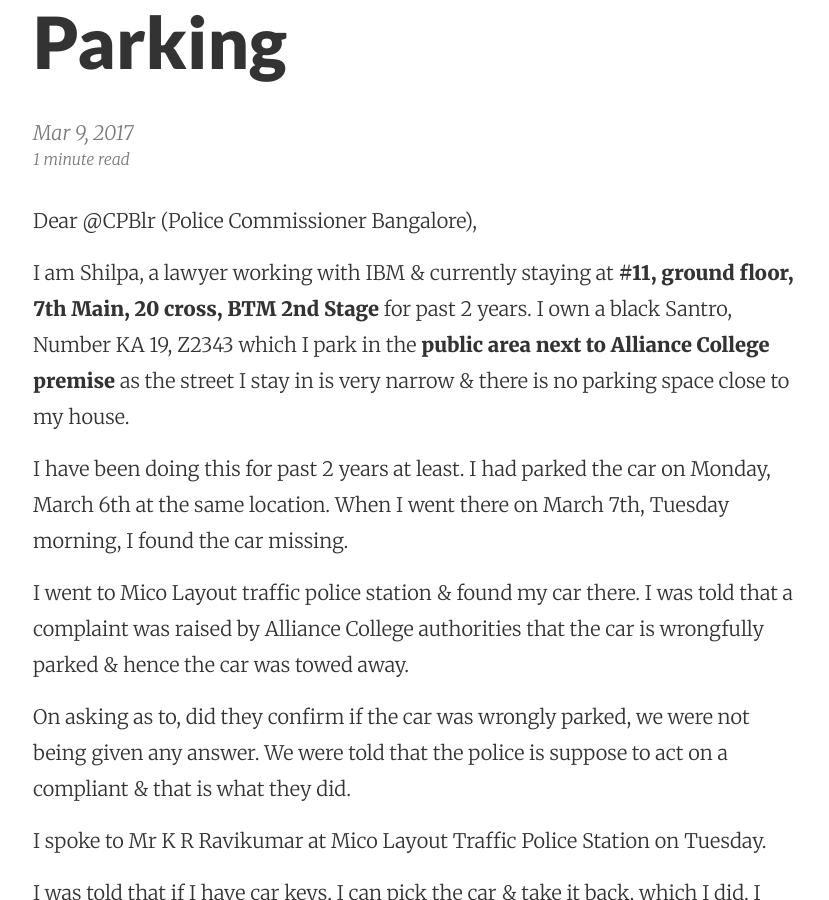
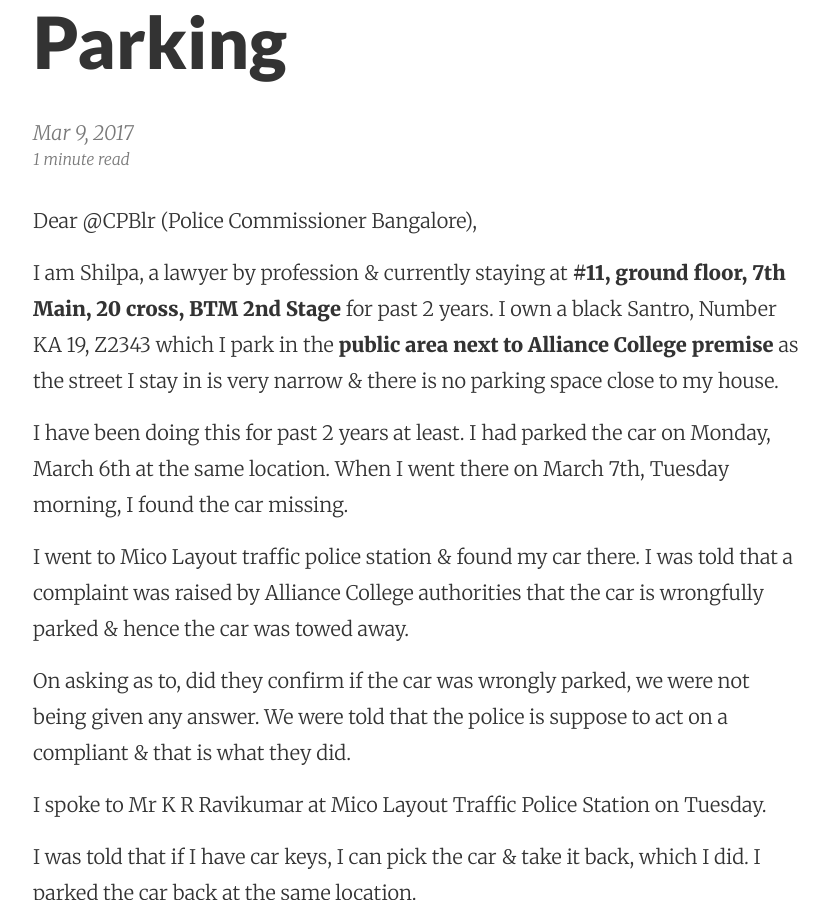
Before and after one commit to shaming-them/shaming-them.github.io, a Jekyll site: the page built from _posts/2017-03-09-hooliganism-by-alliance-college.md, in a window 1280 px wide and 900 px high, scrolled down 493 px. Shown: the whole window, without its empty margins (223-1052 px from the left). Built offline with Jekyll 4.4.1, drawn with Linux system fonts in a browser that asks for light colours; nearby versions of some CDN libraries; Markdown is read by kramdown in place of the engine named in the settings; comment, search, counter and statistics services are not loaded.

Commit message:
updated Shilpa's post

```diff
--- a/_posts/2017-03-09-hooliganism-by-alliance-college.md
+++ b/_posts/2017-03-09-hooliganism-by-alliance-college.md
@@ -8,7 +8,7 @@ categories: crime-reporting
 
 Dear @CPBlr (Police Commissioner Bangalore),
 
-I am Shilpa, a lawyer working with IBM & currently staying at **#11, ground floor, 7th Main, 20 cross, BTM 2nd Stage** for past 2 years. I own a black Santro, Number KA 19, Z2343 which I park in the **public area next to Alliance College premise** as the street I stay in is very narrow & there is no parking space close to my house.
+I am Shilpa, a lawyer by profession & currently staying at **#11, ground floor, 7th Main, 20 cross, BTM 2nd Stage** for past 2 years. I own a black Santro, Number KA 19, Z2343 which I park in the **public area next to Alliance College premise** as the street I stay in is very narrow & there is no parking space close to my house.
 
 I have been doing this for past 2 years at least. I had parked the car on Monday, March 6th at the same location. When I went there on March 7th, Tuesday morning, I found the car missing.
 
```
